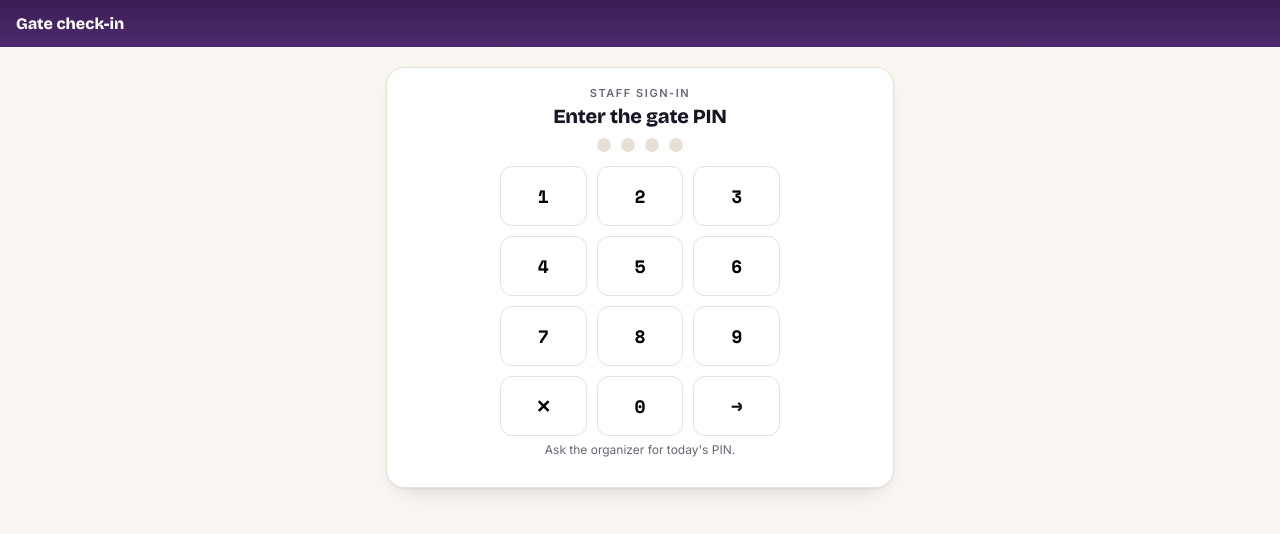
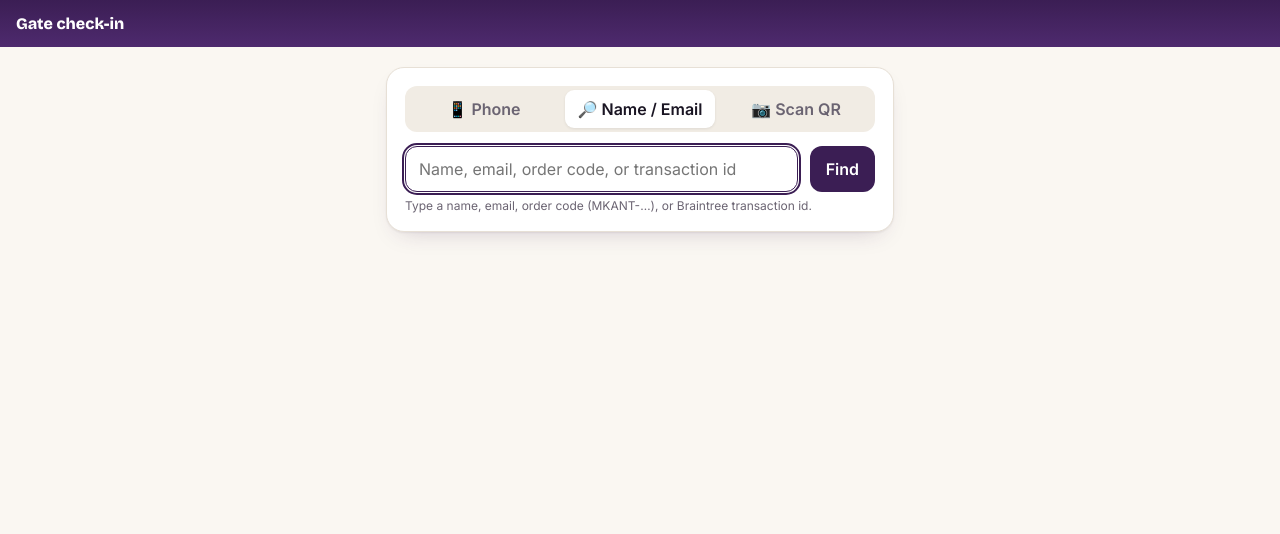
Before and after one commit to SrkanpuSrikanthSrinivas/ticket, a Next.js app: page /gate in a window 1280 px wide. Shown: the top 534 px of the page. Built offline with nearby package versions, Linux system fonts and the light colour scheme.

Commit message:
updating the gate page

```diff
--- a/app/gate/page.jsx
+++ b/app/gate/page.jsx
@@ -23,8 +23,8 @@ function splitItems(str) {
 const initials = (s) => String(s || '?').trim().split(/\s+/).slice(0, 2).map((w) => w[0] || '').join('').toUpperCase() || '?';
 
 export default function Gate() {
-  const [pin, setPin] = useState('');
-  const [authed, setAuthed] = useState(false);
+  const [pin, setPin] = useState(process.env.NEXT_PUBLIC_GATE_PIN || '');
+  const [authed, setAuthed] = useState(true);
   const [mode, setMode] = useState('type');
   const [q, setQ] = useState('');
   const [matches, setMatches] = useState(null);
@@ -95,22 +95,13 @@ export default function Gate() {
 
   // --- PIN sign-in ---
   if (!authed) {
-    const press = (d) => { const n = (pin + d).slice(0, 6); setPin(n); };
     return (
       <div>
         <div className="topbar"><b>Gate check-in</b></div>
         <div className="wrap">
           <div className="card" style={{ textAlign: 'center' }}>
-            <div className="eyebrow" style={{ marginBottom: 4 }}>Staff sign-in</div>
-            <h2 style={{ fontSize: 20 }}>Enter the gate PIN</h2>
-            <div className="pindots">{[0, 1, 2, 3].map((i) => <i key={i} className={pin.length > i ? 'f' : ''} />)}</div>
-            <div className="pinpad">
-              {[1, 2, 3, 4, 5, 6, 7, 8, 9].map((n) => <button key={n} onClick={() => press(n)}>{n}</button>)}
-              <button onClick={() => setPin('')}>✕</button>
-              <button onClick={() => press(0)}>0</button>
-              <button onClick={() => setAuthed(pin.length >= 3)}>→</button>
-            </div>
-            <p className="hint">Ask the organizer for today's PIN.</p>
+            <h2 style={{ fontSize: 18 }}>Gate access isn't set up</h2>
+            <p className="hint">Ask the organizer to set <b>NEXT_PUBLIC_GATE_PIN</b> (to the staff PIN) and redeploy.</p>
           </div>
         </div>
       </div>
```
